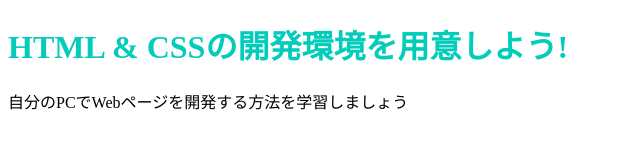
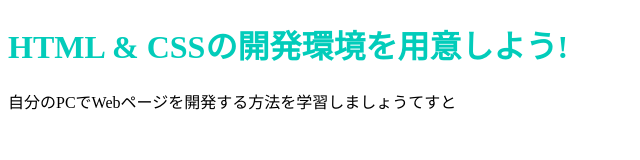
Before and after one commit to nukesaku44/nukesaku44.github.io, a plain HTML site: page index.html in a window 1280 px wide. Shown: the full height of the page, 0-640 px from the left. Drawn offline with Linux system fonts and the light colour scheme.

Commit message:
Update index.html

```diff
--- a/index.html
+++ b/index.html
@@ -7,6 +7,6 @@
   </head>
   <body>
     <h1 class="title">HTML & CSSの開発環境を用意しよう!</h1>
-    <p>自分のPCでWebページを開発する方法を学習しましょう</p>
+    <p>自分のPCでWebページを開発する方法を学習しましょうてすと</p>
   </body>
 </html>
```
